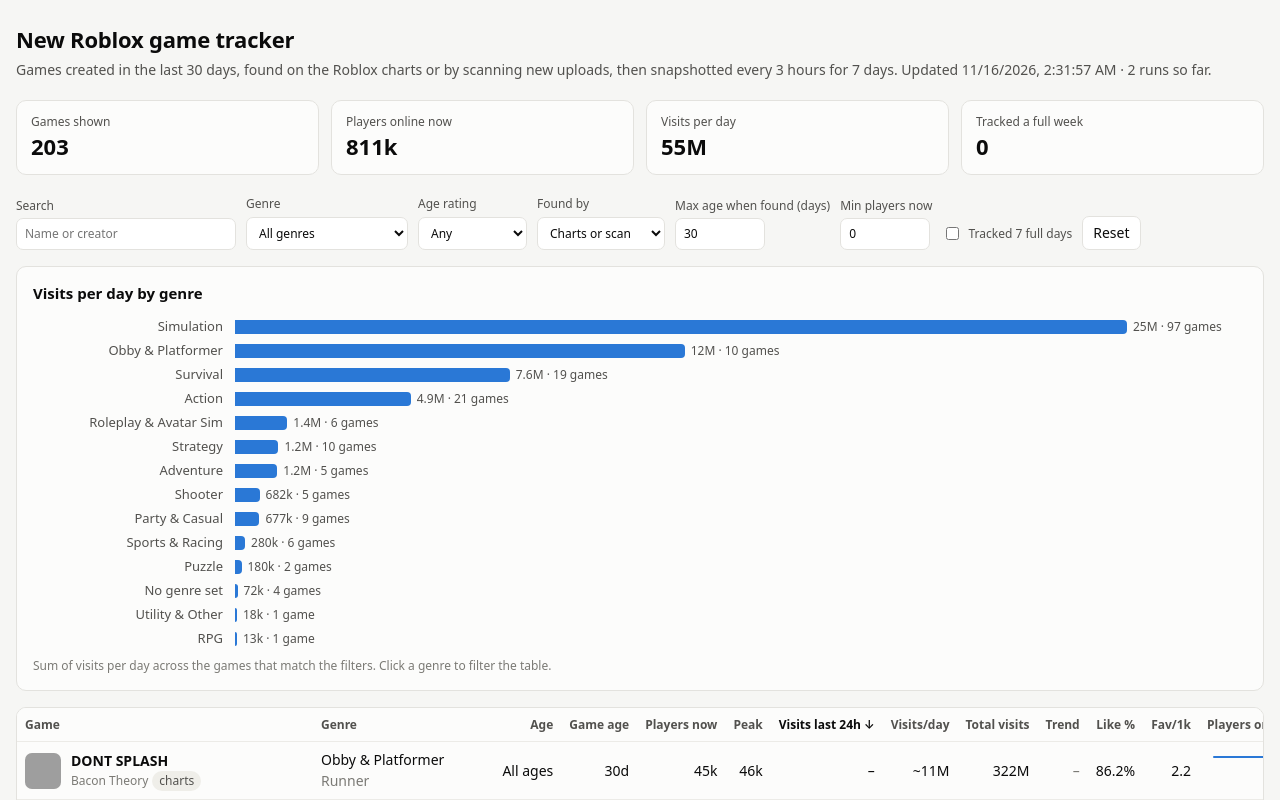
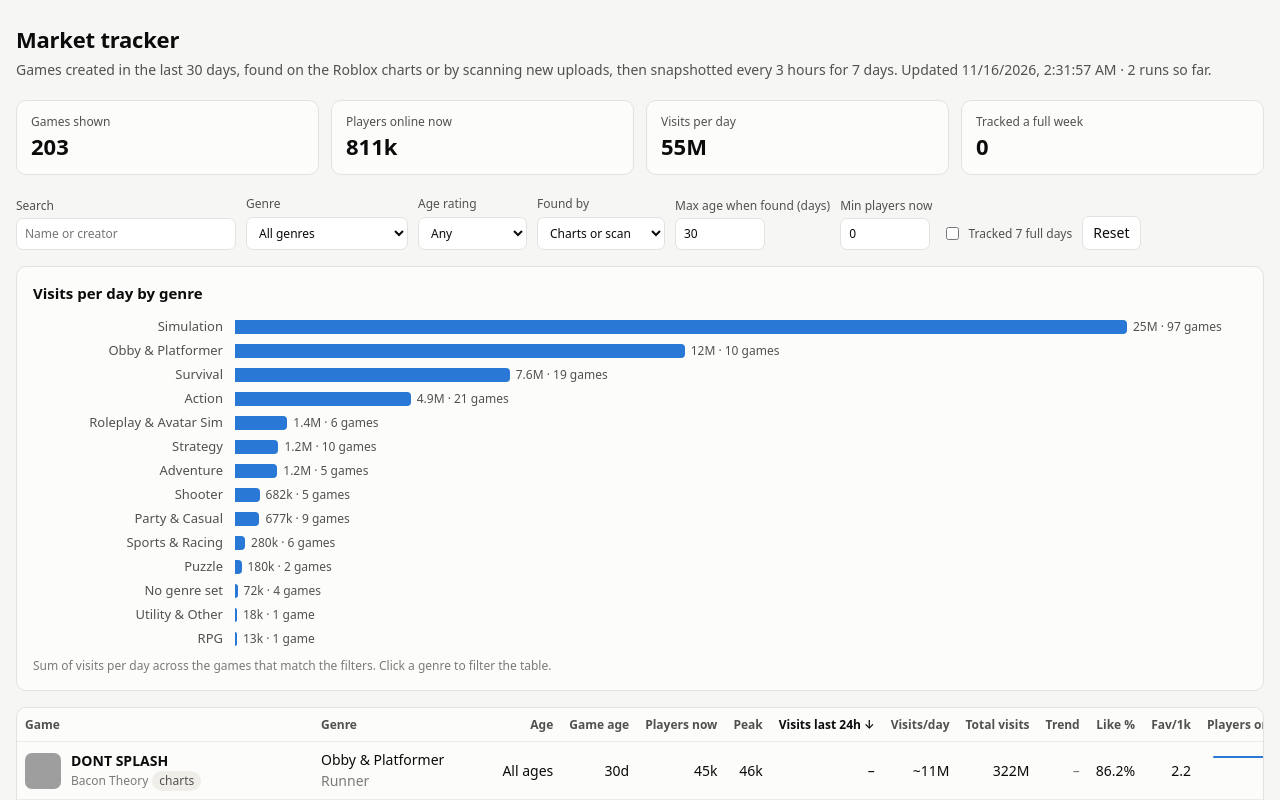
Before and after one commit to tregt15/market-tracker, a plain HTML site: page docs/index.html in a window 1280 px wide. Shown: the top 800 px of the page. Drawn offline with Linux system fonts and the light colour scheme; grey boxes are pictures that could not be loaded.

Commit message:
Neutral front page: Market tracker
Co-Authored-By: Claude Opus 5.5 <noreply@anthropic.com>

```diff
--- a/docs/index.html
+++ b/docs/index.html
@@ -3,7 +3,7 @@
 <head>
 <meta charset="utf-8">
 <meta name="viewport" content="width=device-width, initial-scale=1">
-<title>New Game Tracker</title>
+<title>Market Tracker</title>
 <style>
 :root {
   color-scheme: light;
@@ -98,7 +98,7 @@ a { color: var(--series); }
 </head>
 <body>
 <main>
-  <h1>New Roblox game tracker</h1>
+  <h1>Market tracker</h1>
   <p class="sub" id="subline">Loading…</p>
 
   <div class="tiles" id="tiles"></div>
```
Also changed, not shown: 2 other files.
